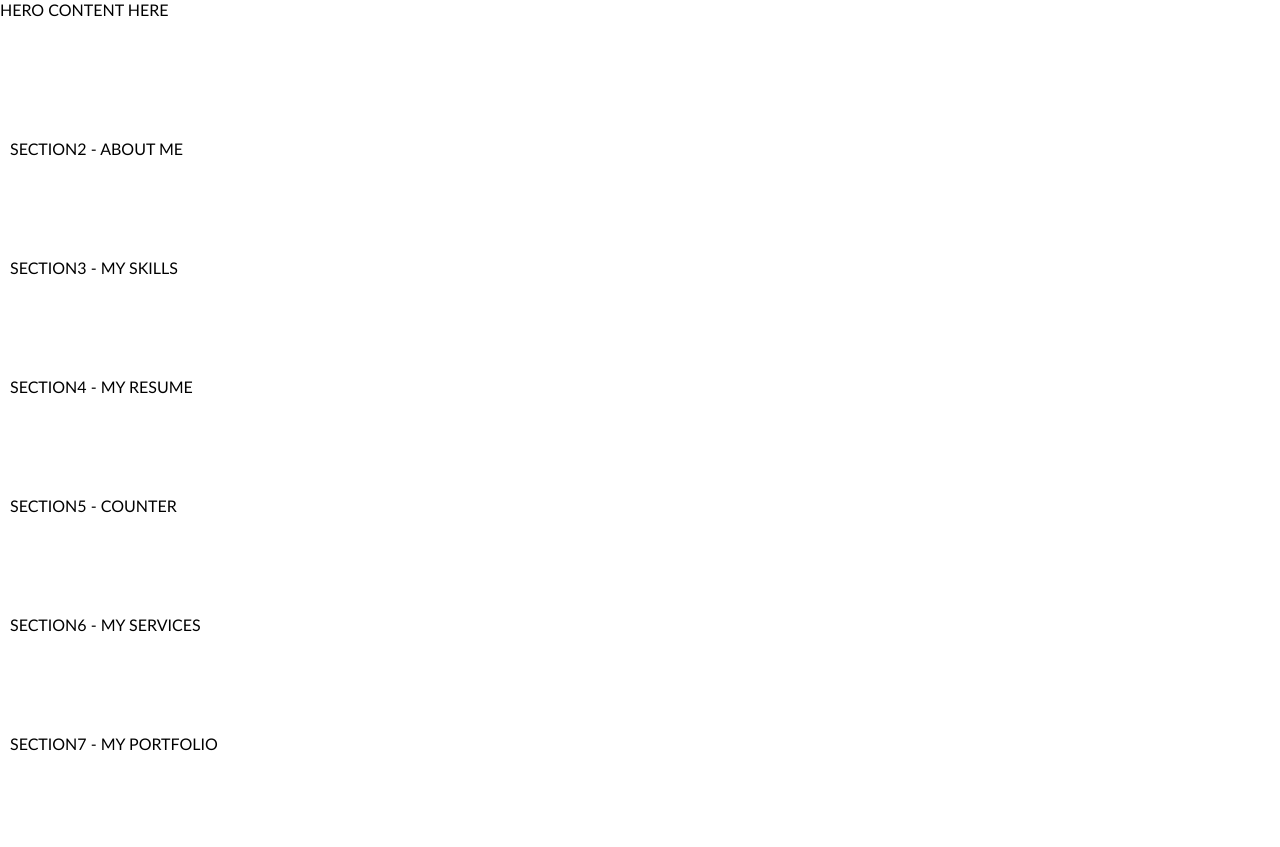
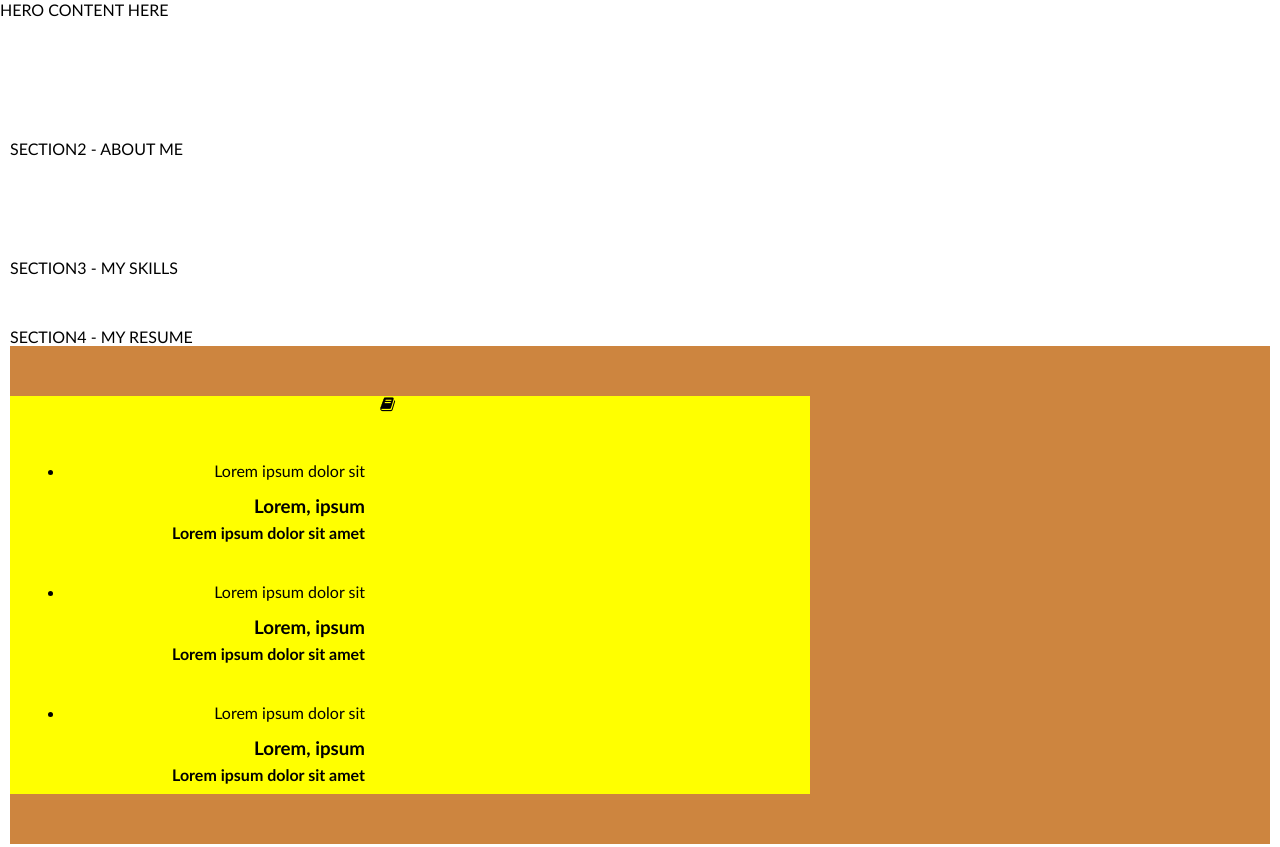
Before and after one commit to front-end-by-rimantas/30-grupe-portfolio-new-per, a website: page index.html in a window 1280 px wide. Shown: the top 847 px of the page. Drawn offline with Linux system fonts and the light colour scheme.

Commit message:
RightSide_01

```diff
--- a/css/home.css
+++ b/css/home.css
@@ -40,8 +40,62 @@ section {
 
 /* SECTION MY RESUME */
 .my-resume {
+  display: inline-block;
+  width: 100%;
+  margin-top: auto;
+  background-color: peru;
+}
 
+.row-title {
+  display: inline-block;
+  width: 800px;
+  margin-top: auto;
+  margin-left: -15;
+  margin-right: -15;
+  background-color: yellow;
 }
+
+.col-md-6 {
+  flex: 0 0 50%;
+  max-width: 50%;
+  position: relative;
+  width: 100%;
+  min-height: 1px;
+  padding-right: 15px;
+  padding-left: 15px;
+  box-sizing: border-box;
+  text-decoration: none;
+  list-style: none !important;
+  outline: none !important;
+}
+
+.my-resume h3 {
+  margin-top: 15px;
+  margin-bottom: 6px;
+}
+
+.my-resume .col-md-6 marker {
+  right: 40px !important;
+}
+
+.my-resume .col-md-6 ul {
+  display: block;
+  margin-block-start: 1em;
+  margin-inline-end: 1em;
+  margin-inline-start: 0px;
+  margin-inline-end: 0px;
+  padding-inline-start: 40px;
+  text-align: right !important;
+}
+
+.my-resume li {
+  padding: 30px 30px 10px;
+};
+
+
+
+/* END SECTION MY RESUME */
+
 
 /* SECTION COUNTER */
 .counter {
--- a/index.html
+++ b/index.html
@@ -20,9 +20,74 @@
         <section class="my-skills">
             SECTION3 - MY SKILLS
         </section>
+
+
+        SECTION4 - MY RESUME
         <section class="my-resume">
-            SECTION4 - MY RESUME
+            <div class="row-title ">
+
+                <!-- Title -->
+
+                <!-- <div class="row col-12">
+                    <div style="width: 250px; margin: auto;
+                      text-align: center;">
+                        <h4> <span>My </span>Resume</h4>
+                    </div>
+                </div> -->
+
+                <div class="col-md-6">
+                    <div class="resume-content left-1 text-right" style="text-align: right">
+                        <div class="icon">
+                            <i class="fa fa-book" aria-hidden="false">
+
+                            </i>
+                        </div>
+                    </div>
+                    <ul class="left">
+                        <li>
+                            <span>Lorem ipsum dolor sit</span>
+                            <h3>Lorem, ipsum</h3>
+                            <h4>Lorem ipsum dolor sit amet</h4>
+                        </li>
+                        <li>
+                            <span>Lorem ipsum dolor sit</span>
+                            <h3>Lorem, ipsum</h3>
+                            <h4>Lorem ipsum dolor sit amet</h4>
+                        </li>
+                        <li>
+                            <span>Lorem ipsum dolor sit</span>
+                            <h3>Lorem, ipsum</h3>
+                            <h4>Lorem ipsum dolor sit amet</h4>
+                        </li>
+                    </ul>
+                </div>
+                <!-- <div id="myresume" class="col-6 col-sm-12 resume-content ">
+                </div> -->
+
+                <!-- <div class="col-6 col-sm-12 zerowide zeronarrow">
+                    <div class="resume-content left-1 " style="text-align: right">
+                        <div class="icon"><i class="fa fa-book" aria-hidden="true"></i>
+                        </div>
+                    </div>
+                </div> -->
+                <!-- <div class="col-6 col-sm-12 zerowide">
+                    <div class="resume-content right-1" style="text-align: left">
+                        <div class="icon"><i class="fa fa-briefcase" aria-hidden="true"></i>
+                        </div>
+                    </div>
+                </div> -->
+
+
+                <!-- <div id="myresume-left" class="col-6 col-sm-12 resume-content"> -->
+
+            </div>
+            </div>
+            </div>
+
         </section>
+        SECTION4 (MY RESUME) END
+
+
         <section class="counter">
             SECTION5 - COUNTER
         </section>
```
Also changed, not shown: package.json (+8 -1 lines), 1 other file.
